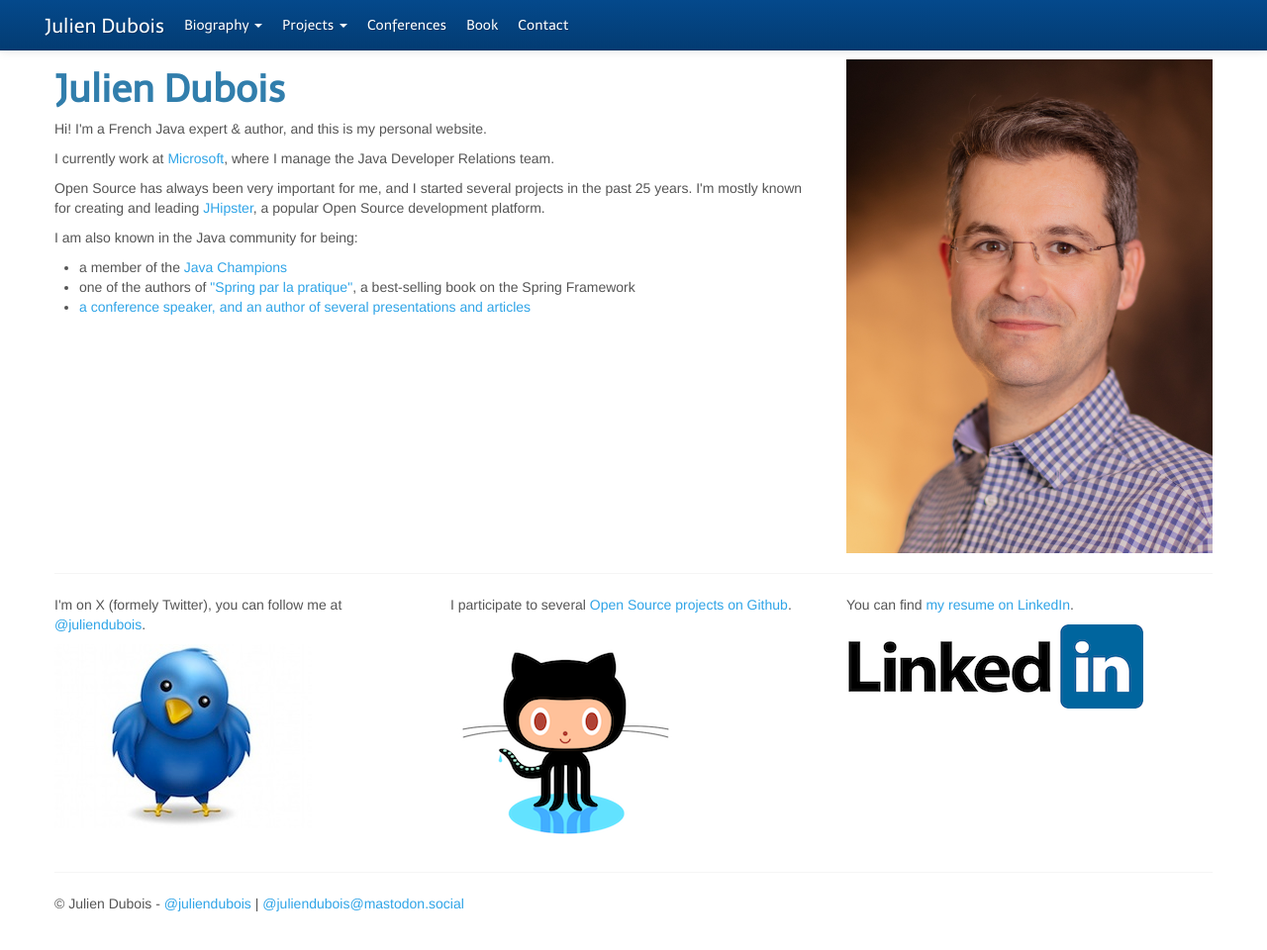
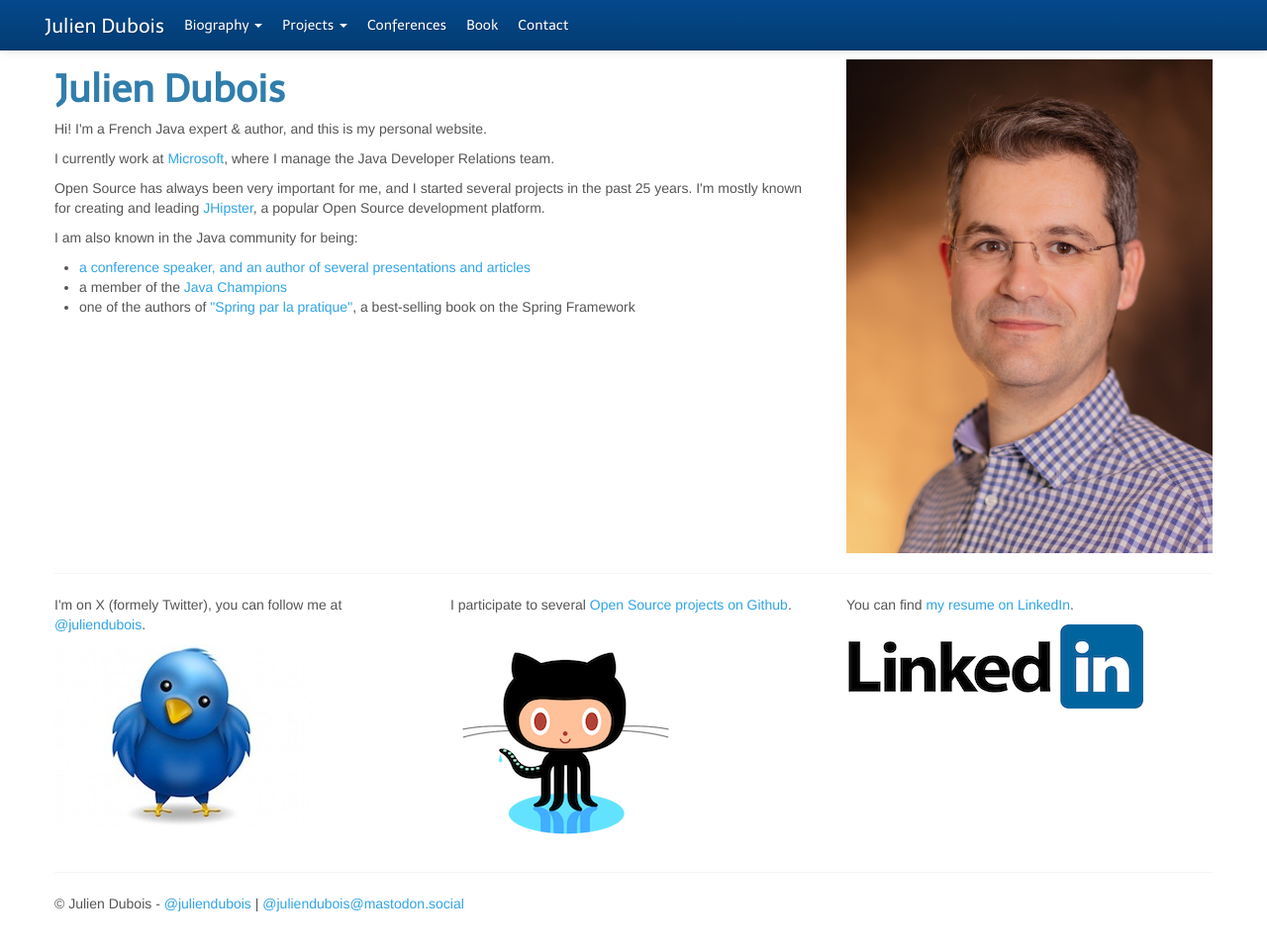
Before and after one commit to jdubois/jdubois.github.com, a Jekyll site: the page built from index.html, in a window 1280 px wide and 973 px high. Shown: the top 960 px of the window at 99% size. Built offline with Jekyll 4.4.1, drawn with Linux system fonts in a browser that asks for light colours; nearby versions of some CDN libraries; part of the change alters nothing that is shown.

```diff
--- a/index.html
+++ b/index.html
@@ -21,12 +21,12 @@ title: Julien Dubois
         <p>
             I am also known in the Java community for being:
             <ul>
+                <li><a href="/conferences.html">a conference speaker, and an author of several presentations and
+                        articles</a></li>
                 <li>a member of the <a href="https://community.oracle.com/community/groundbreakers/java/java-champions"
                         target="_blank">Java Champions</a></li>
                 <li>one of the authors of <a href="/book.html">"Spring par la pratique"</a>, a best-selling book on the
                     Spring Framework</li>
-                <li><a href="/articles.html">a conference speaker, and an author of several presentations and
-                        articles</a></li>
             </ul>
         </p>
     </div>
```
